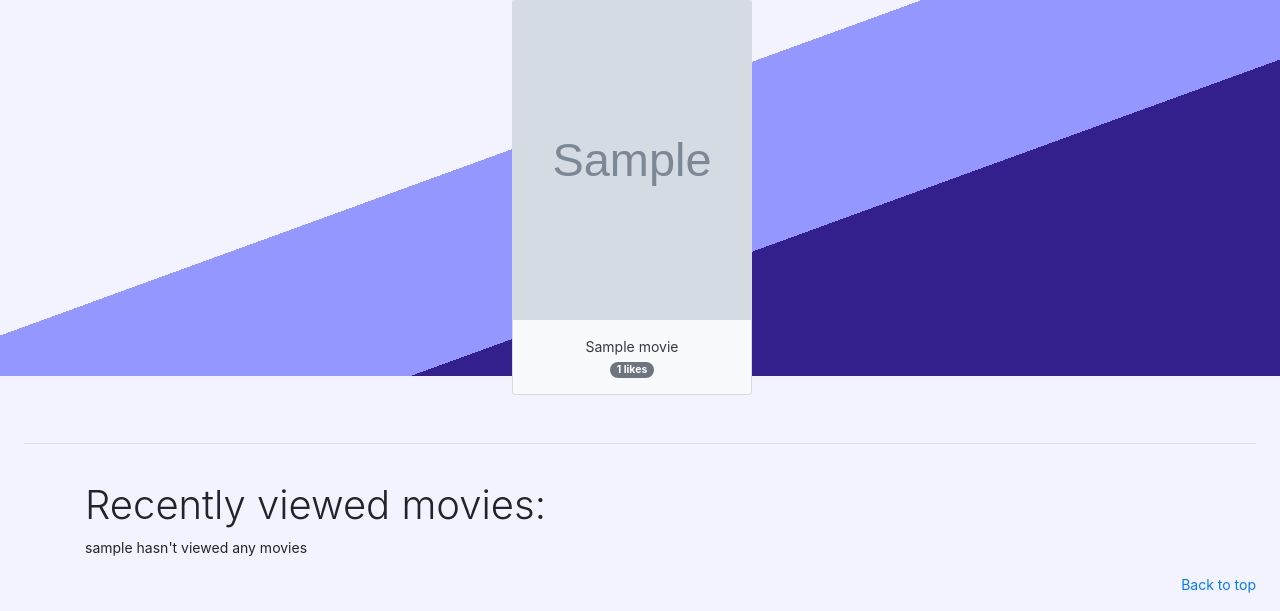
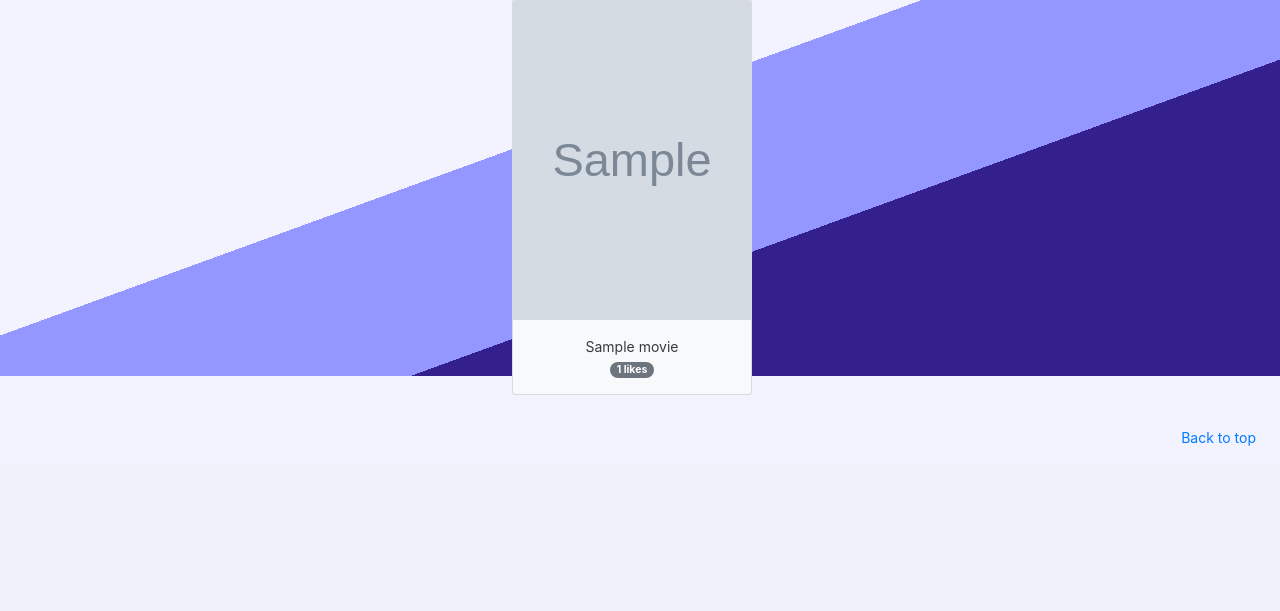
Before and after one commit to rorybhunter/WAD2_Group_2E, a Django app: a page that uses templates/RaisinRatings/user_page.html in a window 1280 px wide. Shown: the part 424-1035 px from the top of the page. After the commit the page ends 870 px from the top, so only its background shows below. Run offline with Django 4.2, Linux system fonts and the light colour scheme; tables that the repository leaves empty hold one stand-in row (values such as "Sample post"); grey boxes marked "Sample" are stand-in pictures; some libraries are stand-ins or nearby versions.

Commit message:
removed recently viewed from other profiles

```diff
--- a/RaisinRatings/views.py
+++ b/RaisinRatings/views.py
@@ -260,7 +260,7 @@ def recently_viewed_handler(request, movie):
         if movie in recently_viewed:
             recently_viewed.remove(movie)
         recently_viewed .insert(0, movie)
-    if len(recently_viewed) > 4:
+    if len(recently_viewed) > 5:
         recently_viewed.pop(0)
 
     request.session['recently_viewed'] = recently_viewed
--- a/templates/RaisinRatings/user_page.html
+++ b/templates/RaisinRatings/user_page.html
@@ -65,6 +65,7 @@
     {% endif %}
     {%endif%}
 </div>
+{% if page_user.username == user.username %}
 <hr>
 <div class="container">
     <br />
@@ -95,7 +96,8 @@
     {% else %}
     <p>{{page_user.username}} hasn't viewed any movies</p>
     {% endif %}
-    {%endif%}
+    {% endif %}
 </div>
+{% endif %}
 
 {% endblock %}
```
